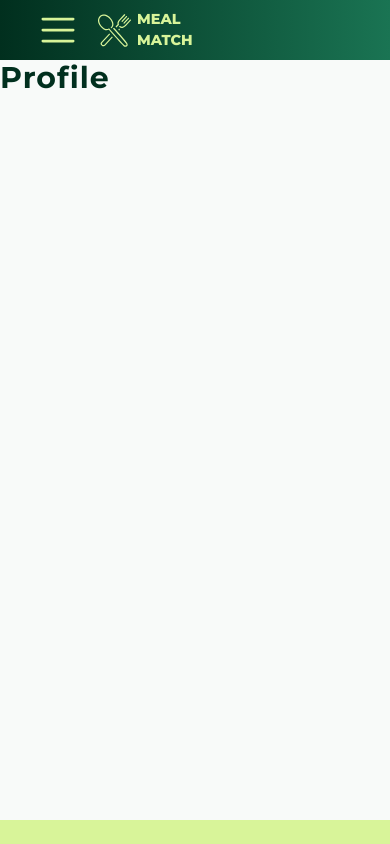
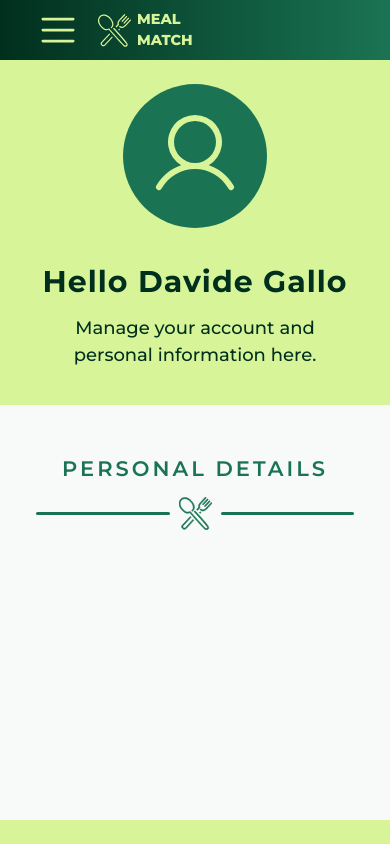
Before and after one commit to AnneKluytmans/novi-frontend-final-project-meal-match, a React (Vite) app: page /profile in a window 390 px wide. Shown: the top 844 px of the page. Built offline with nearby package versions, Linux system fonts and the light colour scheme.

Commit message:
Implemented Profile Page with header and updated styling

```diff
--- a/src/components/header/Header.css
+++ b/src/components/header/Header.css
@@ -30,6 +30,11 @@
     margin: 0 2rem;
 }
 
+.header__icon {
+    height: 6.5rem;
+    width: 6.5rem;
+}
+
 
 /* ------------------------------- 2. Header mediaqueries -------------------------------- */
 
@@ -37,6 +42,11 @@
     .header__icon-wrapper {
         height: 11rem;
         width: 11rem;
+    }
+
+    .header__icon {
+        height: 7rem;
+        width: 7rem;
     }
 }
 
@@ -50,4 +60,9 @@
         width: 12rem;
         margin-bottom: 2rem;
     }
+
+    .header__icon {
+        height: 8rem;
+        width: 8rem;
+    }
 }
--- a/src/pages/homePage/Home.jsx
+++ b/src/pages/homePage/Home.jsx
@@ -1,4 +1,3 @@
-import { useForm, FormProvider } from 'react-hook-form';
 import { House } from '@phosphor-icons/react';
 import Button from '../../components/buttons/button/Button.jsx';
 import Loader from '../../components/misc/loader/Loader.jsx';
@@ -16,7 +15,7 @@ function Home() {
           <Header
               title="Home Page"
               subtitle="Welcome to Meal Match. Start your culinary adventure."
-              icon={<House size={120} />}
+              icon={<House className="header__icon"/>}
           />
           <div className="outer-content-container">
               <section className="home-section inner-content-container__column">
--- a/src/pages/profilePage/Profile.jsx
+++ b/src/pages/profilePage/Profile.jsx
@@ -1,10 +1,24 @@
+import { User } from '@phosphor-icons/react';
+import Header from '../../components/header/Header.jsx';
+import SectionDivider from '../../components/misc/sectionDivider/SectionDivider.jsx';
 import './Profile.css';
 
 function Profile() {
+    const username = "Davide Gallo";
+
     return (
-      <>
-        <h1>Profile</h1>
-      </>
+        <>
+            <Header
+                title={`Hello ${username}`}
+                subtitle="Manage your account and personal information here."
+                icon={<User className="header__icon"/>}
+            />
+            <section className="outer-content-container">
+                <div className="inner-content-container__column">
+                    <SectionDivider title="Personal details"/>
+                </div>
+            </section>
+        </>
     );
 }
 
--- a/src/pages/signInPage/SignIn.jsx
+++ b/src/pages/signInPage/SignIn.jsx
@@ -5,7 +5,7 @@ import './SignIn.css';
 
 function SignIn() {
     return (
-        <div className="sign-in-section outer-content-container">
+        <section className="sign-in-section outer-content-container">
             <AuthForm
                 title="Sign in to access your saved recipes and to save more favorite recipes."
                 buttonText="Sign in"
@@ -16,7 +16,7 @@ function SignIn() {
                 <UsernameField/>
                 <PasswordField/>
             </AuthForm>
-        </div>
+        </section>
     );
 }
 
--- a/src/pages/signUpPage/SignUp.jsx
+++ b/src/pages/signUpPage/SignUp.jsx
@@ -8,7 +8,7 @@ import './SignUp.css';
 
 function SignUp() {
     return (
-        <div className="sign-up-section outer-content-container">
+        <section className="sign-up-section outer-content-container">
             <AuthForm
                 title="Sign up to Meal Match to save all your favorite recipes in one place!"
                 buttonText="Sign up"
@@ -21,7 +21,7 @@ function SignUp() {
                 <PasswordField />
                 <ConfirmPasswordField />
             </AuthForm>
-        </div>
+        </section>
     );
 }
 
```
